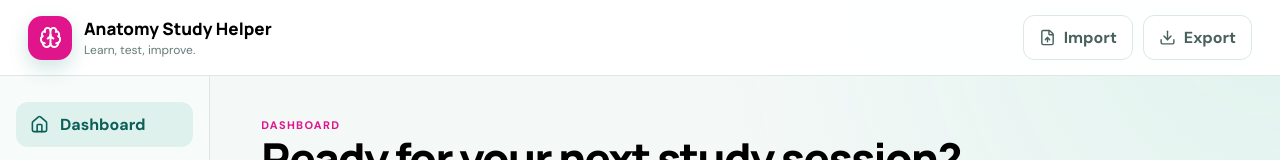
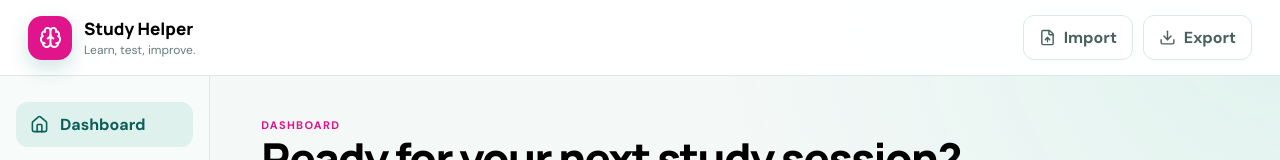
Before and after one commit to jdeleon52/Study-Helper, a React (Vite) app: page / in a window 1280 px wide. Shown: the top 160 px of the page. Built offline with nearby package versions, Linux system fonts and the light colour scheme.

Commit message:
Changed title to 'Study Helper' in App.tsx

```diff
--- a/src/App.tsx
+++ b/src/App.tsx
@@ -124,7 +124,7 @@ function Header({ onExport, onImport }: { onExport: () => void; onImport: (file:
     <header className="topbar">
       <div className="brand">
         <div className="brand-mark"><Brain size={23} /></div>
-        <div><strong>Anatomy Study Helper</strong><span>Learn, test, improve.</span></div>
+        <div><strong>Study Helper</strong><span>Learn, test, improve.</span></div>
       </div>
       <div className="topbar-actions">
         <button className="button ghost" onClick={() => inputRef.current?.click()}><FileUp size={17} /> Import</button>
```
